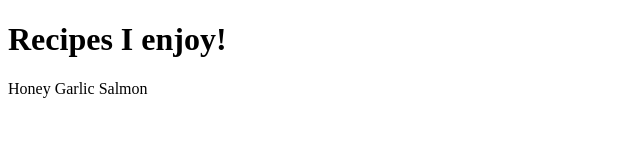
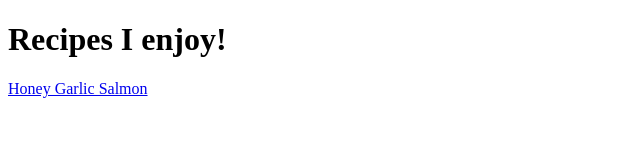
Before and after one commit to FutureHackerElite/odin-recipes, a plain HTML site: page index.html in a window 1280 px wide. Shown: the whole page, without its empty margins (0-640 px from the left). Drawn offline with Linux system fonts and the light colour scheme.

Commit message:
Fix link to salmon recipe page

```diff
--- a/index.html
+++ b/index.html
@@ -8,6 +8,6 @@
 
    <body>
     <h1>Recipes I enjoy!</h1>
-    <a herf="recipes/honey-salmon.html">Honey Garlic Salmon</a>
+    <a href="recipes/honey-salmon.html">Honey Garlic Salmon</a>
    </body>
 </html>
```
